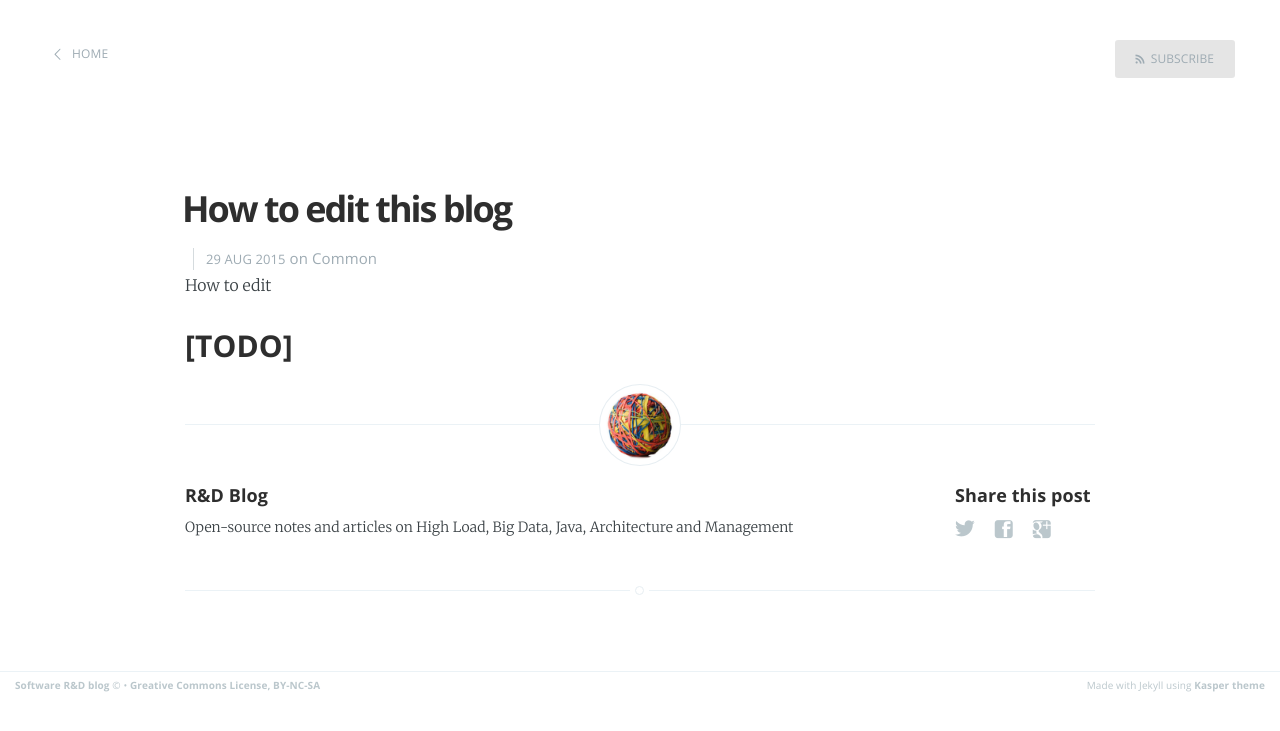
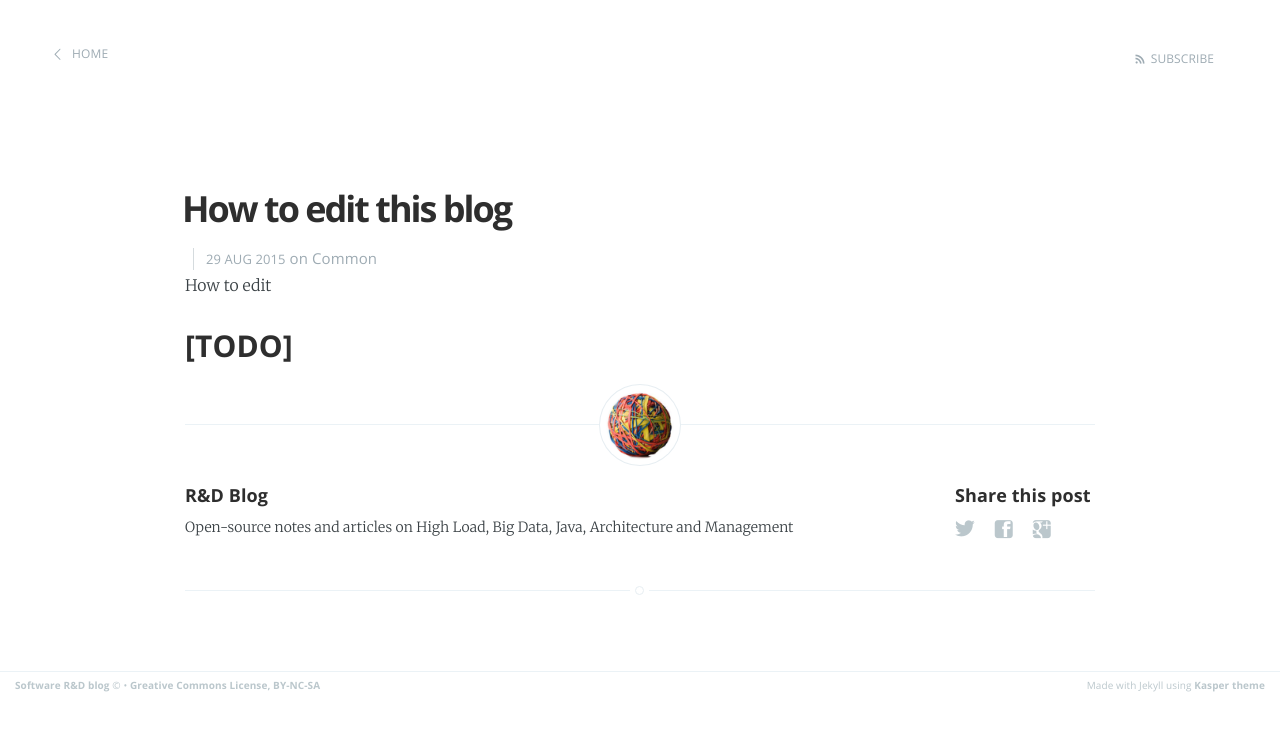
Before and after one commit to rndblog/rndblog.github.io, a Jekyll site: the page built from _posts/2015-03-29-how-to-edit.markdown, in a window 1280 px wide. Shown: the top 731 px of the page. Built offline with Jekyll 4.4.1, drawn with Linux system fonts in a browser that asks for light colours; Markdown is read by kramdown in place of the engine named in the settings.

Commit message:
Init settings

```diff
--- a/assets/css/screen.css
+++ b/assets/css/screen.css
@@ -658,7 +658,8 @@
 }
 .no-cover .main-nav.overlay,
 .no-cover .back-button,
-.no-cover .subscribe-button .fork-button {
+.no-cover .subscribe-button,
+.no-cover .fork-button {
     background: none;
 }
 
@@ -667,7 +668,8 @@
 }
 
 .main-nav.overlay .back-button,
-.main-nav.overlay .subscribe-button .fork-button {
+.main-nav.overlay .subscribe-button,
+.main-nav.overlay .fork-button, {
     border-color: rgba(255,255,255,0.6);
 }
 
@@ -680,10 +682,7 @@
 
 /* Add a border to the buttons on hover */
 .back-button:hover,
-.subscribe-button:hover {
-    border-color: #bfc8cd;
-    color: #9EABB3;
-}
+.subscribe-button:hover,
 .fork-button:hover {
     border-color: #bfc8cd;
     color: #9EABB3;
@@ -724,7 +723,8 @@
 }
 
 .no-cover .main-nav.overlay .back-button,
-.no-cover .main-nav.overlay .subscribe-button {
+.no-cover .main-nav.overlay .subscribe-button,
+.no-cover .main-nav.overlay .fork-button {
     color: rgba(0,0,0,0.4);
     border-color: rgba(0,0,0,0.3);
 }
@@ -1517,7 +1517,8 @@
     }
 
     .back-button,
-    .subscribe-button {
+    .subscribe-button,
+    .fork-button {
         height: 44px;
         line-height: 41px;
         border-radius: 0;
@@ -1525,7 +1526,8 @@
         background: transparent;
     }
     .back-button:hover,
-    .subscribe-button:hover {
+    .subscribe-button:hover,
+    .fork-button:hover {
         border-color: #ebeef0;
         color: #2e2e2e;
         background: #ebeef0;
@@ -1535,7 +1537,8 @@
         padding: 0 15px 0 10px;
     }
 
-    .subscribe-button {
+    .subscribe-button,
+    .fork-button {
         padding: 0 12px;
     }
 
@@ -1549,12 +1552,15 @@
         background: none;
     }
     .no-cover .main-nav.overlay .back-button,
-    .no-cover .main-nav.overlay .subscribe-button {
+    .no-cover .main-nav.overlay .subscribe-button,
+    .no-cover .main-nav.overlay .fork-button
+     {
         border: none;
     }
 
     .main-nav.overlay .back-button,
-    .main-nav.overlay .subscribe-button {
+    .main-nav.overlay .subscribe-button,
+    .main-nav.overlay .fork-button {
         border-color: transparent;
     }
 
```
